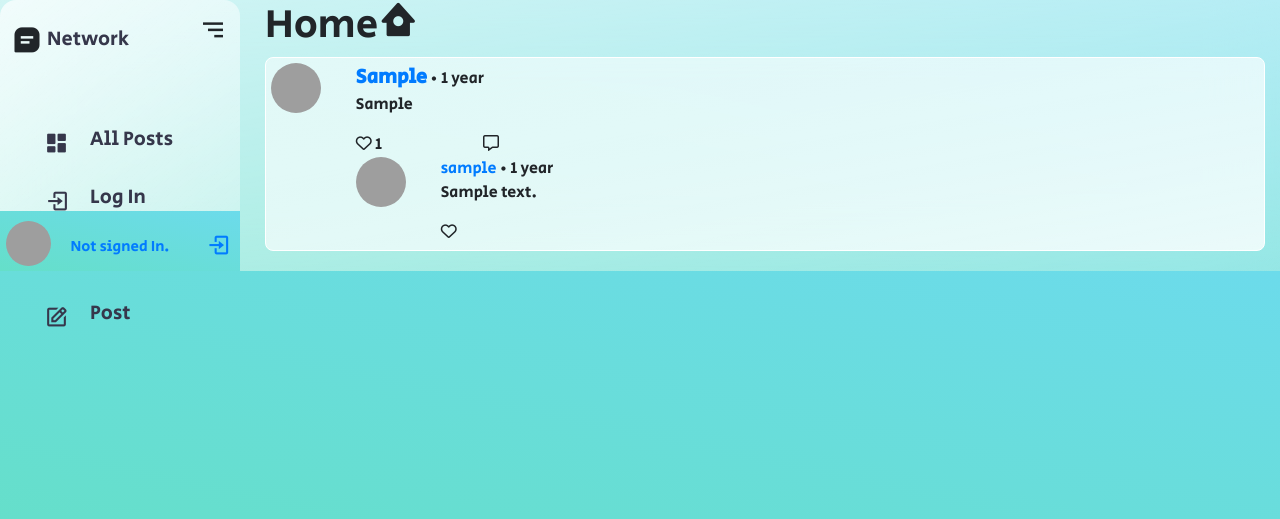
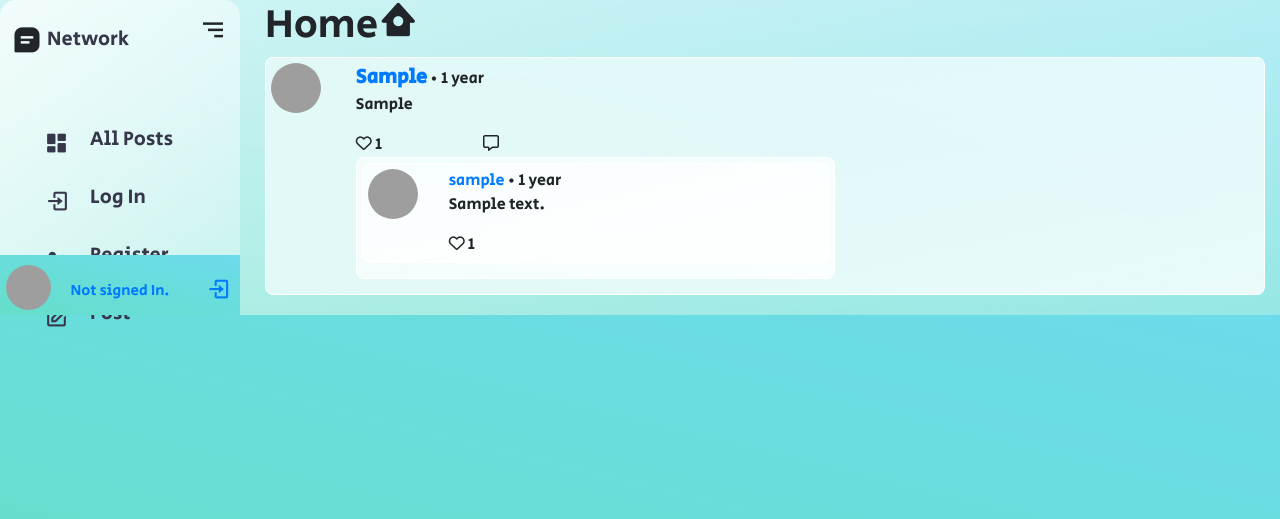
Before and after one commit to Codestronomer/CS50-NETWORK-PROJECT, a Django app: page / in a window 1280 px wide. Shown: the top 519 px of the page. Run offline with Django 3.2, Linux system fonts and the light colour scheme; tables that the repository leaves empty hold one stand-in row (values such as "Sample post"); some libraries are stand-ins or nearby versions; grey boxes are pictures that could not be loaded.

Commit message:
comment like functionality completed

```diff
--- a/network/models.py
+++ b/network/models.py
@@ -44,6 +44,7 @@
     user = models.ForeignKey(User, on_delete=models.CASCADE, verbose_name="commented by")
     post = models.ForeignKey(Post, on_delete=models.CASCADE, related_name="comments")
     content = models.TextField(blank=False)
+    liked = models.ManyToManyField(User, blank=True, default=None, related_name="liked_comment")
     date = models.DateTimeField(auto_now_add=True, null=False, verbose_name="commented on")
 
     class Meta:
--- a/network/static/network/index.js
+++ b/network/static/network/index.js
@@ -40,7 +40,7 @@
 comment_button.forEach(element => {
     element.addEventListener('click', function() {
         let post_id = element.getAttribute("data-comment");
-        const comment = document.querySelector(`#comment${post_id}`).valu;
+        const comment = document.querySelector(`#post_comment${post_id}`).value;
         console.log(comment)
 
 
@@ -62,6 +62,41 @@
     })
 });
 
+const comment_like_button = document.querySelectorAll('.comment_like_button')
+
+comment_like_button.forEach(element => {
+    element.addEventListener('click', function() {
+        let catid = element.getAttribute("data-comment-id");
+        console.log(catid)
+
+        fetch('/likecomment', {
+            method: "POST",
+            headers: {"X-CSRFToken": csrftoken},
+            body: JSON.stringify({'comment_id': catid}),
+        }).then(response => {
+            if (response.status == 200) {
+                let total = document.querySelector(`#comment${catid}`).getAttribute("data-total")
+            if (document.querySelector(`#comment${catid}`).getAttribute("data-value") == 'Like') {
+                document.querySelector(`#liked${catid}`).innerHTML = (parseInt(total) + 1);
+                document.querySelector(`#heart${catid}`).className = "fa fa-heart";
+                document.querySelector(`#heart${catid}`).style.color = 'red';
+                document.querySelector(`#comment${catid}`).setAttribute("data-total", parseInt(total) + 1);
+                document.querySelector(`#comment${catid}`).setAttribute("data-value", 'Unlike');
+            } else {
+                document.querySelector(`#liked${catid}`).innerHTML = (parseInt(total) - 1);
+                document.querySelector(`#heart${catid}`).className = "far fa-heart";
+                document.querySelector(`#heart${catid}`).style.color = 'black';
+                document.querySelector(`#comment${catid}`).setAttribute("data-total", parseInt(total) - 1);
+                document.querySelector(`#comment${catid}`).setAttribute("data-value", 'Like');
+            }
+                return response.json()
+            }
+        })
+        .then(data => {
+            console.log(data["success"])
+        })
+    })
+})
 
 
 
--- a/network/static/styles.css
+++ b/network/static/styles.css
@@ -30,7 +30,19 @@
         to left top,
         rgba(255, 255, 255, 0.8),
         rgba(255, 255, 255, 0.5)
-      );
+    );
+}
+
+.post_comment {
+    border: 1px solid white;
+    border-radius:8px;
+    padding: 5px;
+    margin-bottom: 10px;
+    background: linear-gradient(
+        to left top,
+        rgba(255, 255, 255, 0.8),
+        rgba(255, 255, 255, 0.5)
+    );
 }
 
 hr {
--- a/network/templates/network/comments.html
+++ b/network/templates/network/comments.html
@@ -1,7 +1,7 @@
 {% load custom_tags %}
 
 
-<div class="comment">
+<div class="post_comment">
     <div class="row">
         <div class="col-2">
             <img src="https://st2.depositphotos.com/1104517/11965/v/600/depositphotos_119659092-stock-illustration-male-avatar-profile-picture-vector.jpg" style="height: 50px; width: 50px; border-radius: 50%;">
@@ -14,12 +14,12 @@
                 <div class="row">
                     <div class="col">
                         {% if request.user in comment.liked.all %}
-                            <a class="likebutton" id="comment{{ comment.id }}" data-comment-id="{{ comment.id }}" data-total="{{comment.liked.all.count}}" data-value="Unlike" value="submit">
+                            <a class="comment_like_button" id="comment{{ comment.id }}" data-comment-id="{{ comment.id }}" data-total="{{comment.liked.all.count}}" data-value="Unlike" value="submit">
                                 <i class="fa fa-heart" id="heart{{comment.id}}" style="color:red;"></i>
                                 <span id="liked{{comment.id}}">{{comment.liked.all.count}}</span>
                             </a>
                         {% else %}
-                        <a class="likebutton" id="comment{{ comment.id }}" data-comment-id="{{ comment.id }}" data-total="{{comment.liked.all.count}}" data-value="Like" value="submit">
+                        <a class="comment_like_button" id="comment{{ comment.id }}" data-comment-id="{{ comment.id }}" data-total="{{comment.liked.all.count}}" data-value="Like" value="submit">
                             <i class="far fa-heart" id="heart{{comment.id}}"></i>
                             <span id="liked{{comment.id}}">{{comment.liked.all.count}}</span>
                         </a>
--- a/network/templates/network/index.html
+++ b/network/templates/network/index.html
@@ -31,7 +31,7 @@
                                         <a class="modal-button" data-modal-target="#my-modal" id="open" data-post="{{p.id}}"><i class="far fa-comment-alt"></i></a>
                                     </div>
                                 </div>
-                                <div class="comment">
+                                <div class="post_comment">
                                     {% for comment in p.comments.all %}
                                         {% include 'network/comments.html' %}
                                     {% endfor %}
@@ -47,7 +47,7 @@
                                         <span><b>{{ p.user.username|title }}</b> • {{p.created|timesince|upto:','}}</span>
                                         <p>{{ p.post|truncatewords:20 }}</p>
                                         <span><p>replying to @{{p.user.username}}</p></span>
-                                        <input class="comment-content form-control" id="comment{{p.id}}" rows="2"/>
+                                        <input class="comment-content form-control" id="post_comment{{p.id}}" rows="2"/>
                                         <button class="comment btn btn-secondary m-1" data-close-button data-comment="{{p.id}}" id="close-comment{{p.id}}">Post</button>
                                     </div>
                                 </div>
--- a/network/urls.py
+++ b/network/urls.py
@@ -12,6 +12,6 @@
     path("profile/<username>", views.profile_view, name="profile"),
     path("edit_profile/", views.edit_profile, name="edit_profile"),
     path("likepost", views.like_post_view, name="like-post"),
+    path("comment", views.comment_view, name="comment-on-post"),
     path("likecomment", views.like_comment_view, name="like-comment"),
-    path("comment", views.comment_view, name="comment-on-post"),
 ]
```
Also changed, not shown: network/migrations/0006_comment_liked.py (added).
